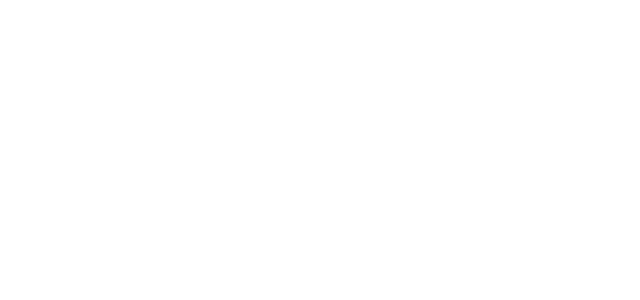
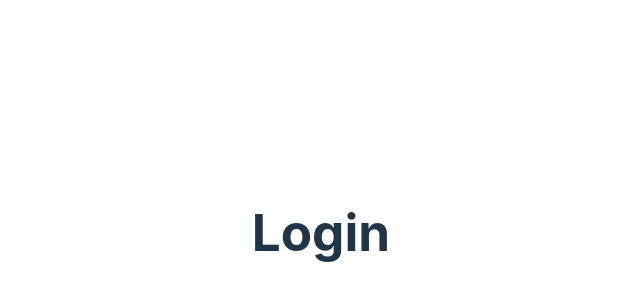
Before and after one commit to alec121212/Portfullio, a React (Vite) app in the folder portfullio/: page /Login in a window 1280 px wide. Before the commit this address had no page. Shown: the part 148-448 px from the top of the page, without its empty margins (319-959 px from the left). Built offline with nearby package versions, Linux system fonts and the light colour scheme.

Commit message:
finished implementing Google OAuth, takes user to Dashboard on Login, for future need to work on backend to store user information

```diff
--- a/portfullio/src/App.jsx
+++ b/portfullio/src/App.jsx
@@ -1,6 +1,8 @@
 import './App.css'
 import { BrowserRouter as Router, Routes, Route } from 'react-router-dom'
 import Home from './pages/Home'
+import Login from './pages/Login'
+import Dashboard from './pages/Dashboard'
 
 function App() {
 
@@ -8,6 +10,8 @@ function App() {
     <Router>
       <Routes>
         <Route path="/" element={<Home/>} />
+        <Route path="/Login" element={<Login />} />
+        <Route path="/Dashboard" element={<Dashboard />} />
       </Routes>
     </Router>
   )
--- a/portfullio/src/main.jsx
+++ b/portfullio/src/main.jsx
@@ -4,10 +4,12 @@ import {GoogleOAuthProvider} from '@react-oauth/google'
 import './index.css'
 import App from './App.jsx'
 
+const clientID = "140496072431-r1ag5b6sgd4v4tjfceg7h7gh7nj3bkk0.apps.googleusercontent.com"
+
 createRoot(document.getElementById('root')).render(
   <StrictMode>
-    <GoogleOAuthProvider>
+    <GoogleOAuthProvider clientId={clientID}>
+      <App />
     </GoogleOAuthProvider>
-    <App />
   </StrictMode>,
 )
--- /dev/null
+++ b/portfullio/src/pages/Dashboard.jsx
@@ -0,0 +1,9 @@
+const Dashboard = () => {
+
+    return (
+        <h1>Dashboard</h1>
+
+    );
+};
+
+export default Dashboard;
--- a/portfullio/src/pages/Home.jsx
+++ b/portfullio/src/pages/Home.jsx
@@ -1,14 +1,18 @@
 // Home Screen
 import React from 'react';
+import { useNavigate } from "react-router-dom";
 import UserForm from "../UserForm";
 
 const Home = () => {
+  const navigate = useNavigate();
+
   return (
     <>
     <div className="topOfPage">
         <h1>Welcome to the Portfullio Home Page!</h1>
         <h2>University of Florida Senior Project Spring 2025</h2>
         <h3>By: Mike Damiano, Patrick Quinlan, Alec Rakita, Oliver Peralta</h3>
+        <button onClick={() => navigate("/Login")}>Login</button>
         <UserForm />
     </div>
     </>
--- /dev/null
+++ b/portfullio/src/pages/Login.jsx
@@ -0,0 +1,20 @@
+import React from "react";
+import { GoogleLogin } from "@react-oauth/google";
+import { useNavigate } from "react-router-dom";
+
+const Login = () => {
+
+    const navigate = useNavigate();
+
+    const handleSuccess = () => {
+        navigate("/dashboard")
+    }
+    return(
+        <div>
+            <h1>Login</h1>
+            <GoogleLogin onSuccess={handleSuccess}/>
+        </div>
+    );
+}
+
+export default Login;
```
Also changed, not shown: 1 other file (tests, documents, lock files or other folders).
